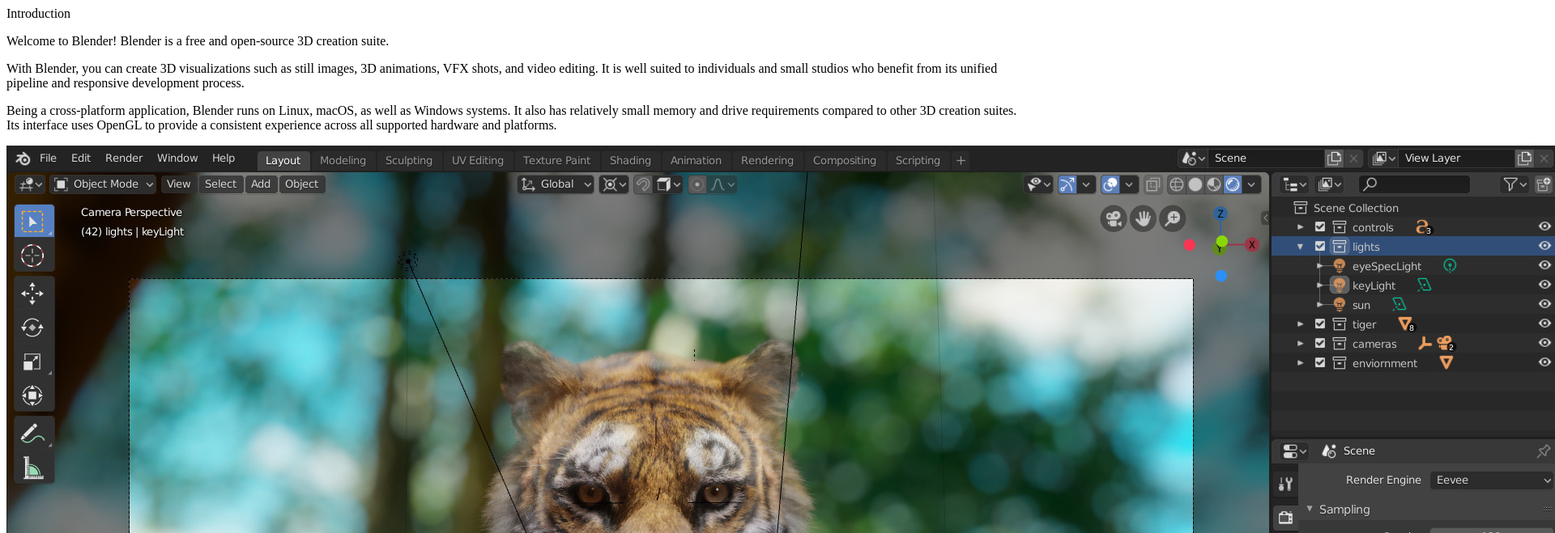
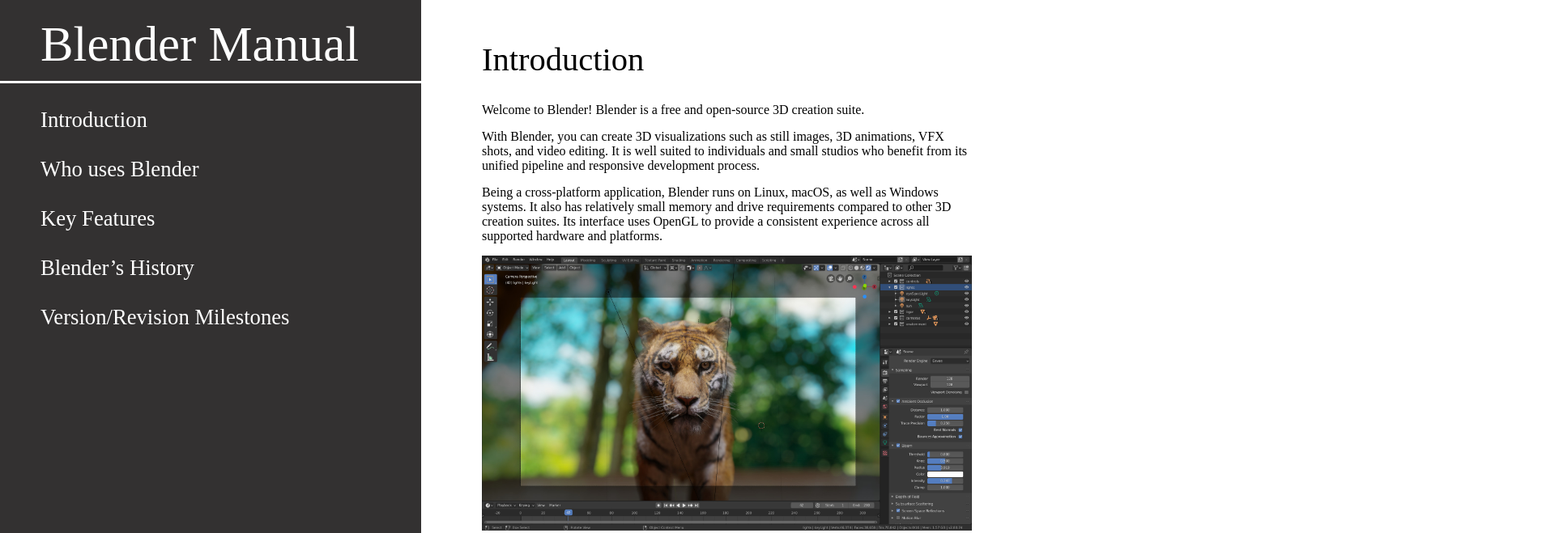
Before and after one commit to drehfilipe/Technical-Documentation-Page, a plain HTML site: page index.html in a window 1280 px wide. Shown: the top 659 px of the page at 81% size, 1920 px wide, since content can reach past the window. Drawn offline with Linux system fonts and the light colour scheme.

Commit message:
Added CSS
organising navbar and content position

```diff
--- /dev/null
+++ b/CSS/technical.css
@@ -0,0 +1,69 @@
+*{
+    margin: 0;
+}
+
+body{
+    margin: 0;
+}
+
+#navbar{
+    position: fixed;
+    width: 520px;
+    height: 100%;
+    background-color: #333131;
+    border-right: solid;
+    color: white;
+}
+
+#navbar header{
+    font-size: 3.797em;
+    border-bottom: solid;
+    padding-left: 50px;
+    padding-top: 20px;
+    padding-bottom: 10px;
+}
+
+#navbar ul{
+    list-style-type: none;
+    padding-left: 50px;
+    padding-top: 30px;
+}
+
+#navbar li{
+    padding-bottom: 30px;
+}
+
+.nav-link{
+    text-decoration: none;
+    font-size: 1.668em;
+    color: white;
+}
+
+#main-doc{
+    position: absolute;
+    width: auto;
+    display: flex;
+    flex-direction: column;
+    margin-left: 560px;
+    margin-right: 80px;
+    text-align: left;
+}
+
+.main-section{
+    padding-top: 50px;
+    padding-left: 35px;
+}
+
+.main-section header{
+    font-size: 2.531em;
+    padding-bottom: 30px;
+}
+
+.main-section p{
+    font-size: 1em;
+    padding-bottom: 15px;
+}
+
+#introduction_img{
+    width: 100%;
+}
--- a/index.html
+++ b/index.html
@@ -1,14 +1,23 @@
 <!DOCTYPE html>
 <html>
-
+<link href="CSS/technical.css" rel="stylesheet" type="text/css">
 <head>
-
+<nav id="navbar">
+    <header>Blender Manual</header>
+    <ul>
+        <li><a class="nav-link" href="#introduction">Introduction</a></li>
+        <li><a class="nav-link" href="#who_uses_blender">Who uses Blender</a></li>
+        <li><a class="nav-link" href="#key_features">Key Features</a></li>
+        <li><a class="nav-link" href="#kblender_history">Blender’s History</a></li>
+        <li><a class="nav-link" href="#versions">Version/Revision Milestones</a></li>
+    </ul>
+</nav>
 </head>
 
 <body>
     <main id="main-doc">
         <section class="main-section">
-            <header id="Introduction">Introduction</header>
+            <header id="introduction">Introduction</header>
             <p>Welcome to Blender! Blender is a free and open-source 3D creation suite.</p>
             <p>With Blender, you can create 3D visualizations such as still images, 3D animations, VFX shots, and video
                 editing. It is well suited to individuals and small studios who benefit from its unified pipeline and
@@ -19,13 +28,13 @@
             <img id="introduction_img" src="Images/introduction_img01.jpg" alt="Introduction Image">
         </section>
         <section class="main-section">
-            <header id="Who_uses_Blender">Who uses Blender?</header>
+            <header id="who_uses_blender">Who uses Blender?</header>
             <p>Blender has a wide variety of tools making it suitable for almost any sort of media production. People
                 and studios around the world use it for hobby projects, commercials, and feature films.</p>
             <p>Check out the User Stories page on the Blender website for more examples.</p>
         </section>
         <section class="main-section">
-            <header id="Key_Features">Key Features</header>
+            <header id="key_features">Key Features</header>
             <ul>
                 <li><a class="features-list">Blender is a fully integrated 3D content creation suite, offering a broad
                         range of essential tools, including Modeling, Rendering, Animation & Rigging, Video Editing,
@@ -41,7 +50,7 @@
             <p>You can download the latest version of Blender here.</p>
         </section>
         <section class="main-section">
-            <header id="Blender_History">Blender's History</header>
+            <header id="blender_history">Blender's History</header>
             <p>In 1988, Ton Roosendaal co-founded the Dutch animation studio NeoGeo. NeoGeo quickly became the largest
                 3D animation studio in the Netherlands and one of the leading animation houses in Europe. NeoGeo created
                 award-winning productions (European Corporate Video Awards 1993 and 1995) for large corporate clients
@@ -90,8 +99,8 @@
                 volunteers from around the world led by Blender’s original creator, Ton Roosendaal.</p>
         </section>
         <section class="main-section">
-            <header id="Versions">Version/Revision Milestones</header>
-            <p class="version_subtitle">The start!</p>
+            <header id="versions">Version/Revision Milestones</header>
+            <p class="version-subtitle">The start!</p>
             <ul>
                 <li><a class="version-list">1.00 – January 1994: Blender in development at animation studio NeoGeo.</a></li>
                 <li><a class="version-list">1.23 – January 1998: SGI version published on the web, IrisGL.</a></li>
```
